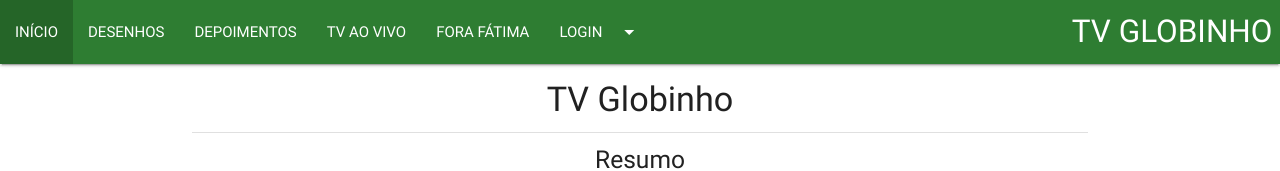
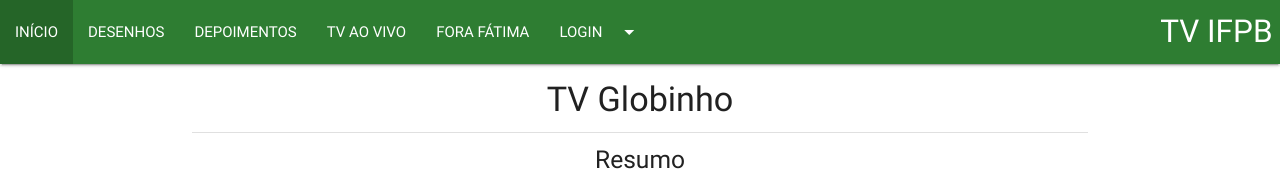
Before and after one commit to deboraqs/fanpageweb, a plain HTML site: page index.html in a window 1280 px wide. Shown: the top 171 px of the page. Drawn offline with Linux system fonts and the light colour scheme.

Commit message:
Alteração no logotipo para TV IFPB

```diff
--- a/index.html
+++ b/index.html
@@ -22,7 +22,7 @@
         </ul>
         <nav class="green darken-3">
             <div class="nav-wrapper">
-                <a href="index.html" class="brand-logo right">TV GLOBINHO</a>
+                <a href="index.html" class="brand-logo right">TV IFPB</a>
                 <ul id="nav-mobile" class="left hide-on-med-and-down">
                     <li class="active">
                         <a href="index.html">INÍCIO</a>
```
